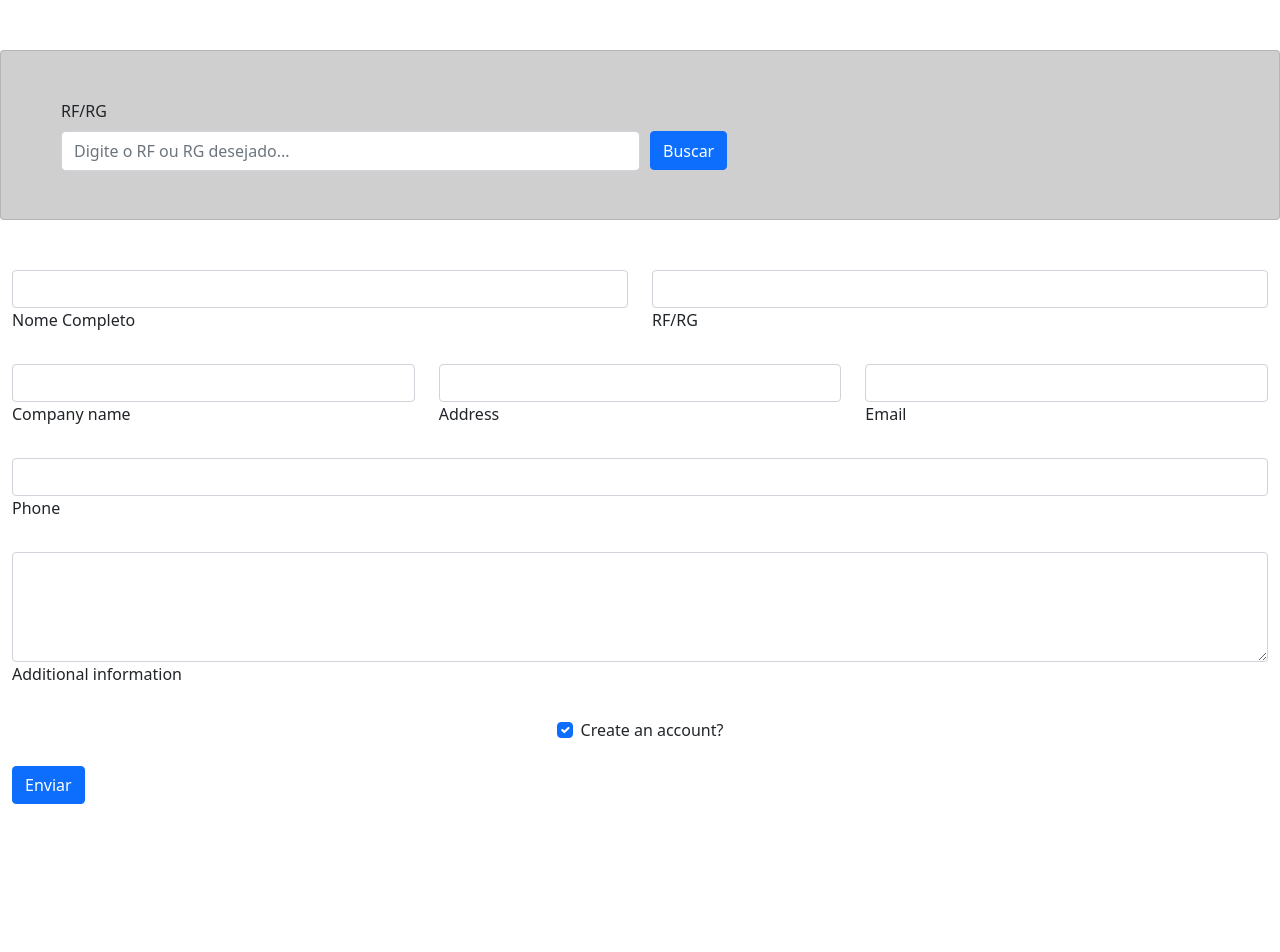
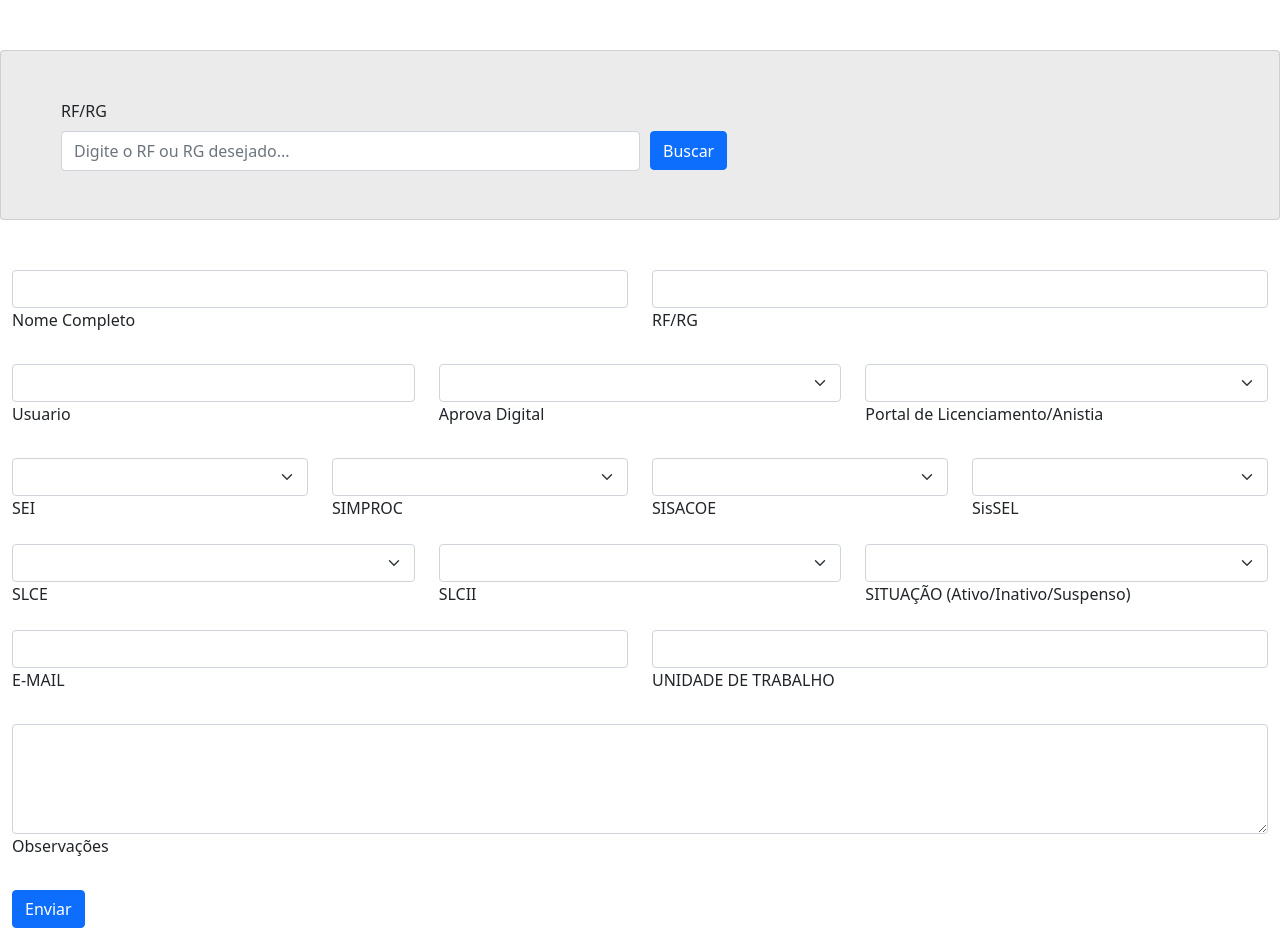
Before and after one commit to SMULPREF/SisSEG, a PHP site: page /templates/telaCadastroPermissao.php in a window 1280 px wide. Before the commit the page ends 804 px from the top, so only its background shows below. Run offline with PHP 8.4, Linux system fonts and the light colour scheme.

Commit message:
Adicionado todos os campos de preenchimento

```diff
--- a/templates/telaCadastroPermissao.php
+++ b/templates/telaCadastroPermissao.php
@@ -38,37 +38,123 @@
             <div class="row mb-4">
 
                 <div class="col">
-                    <input type="text" id="form6Example3" class="form-control" />
-                    <label class="form-label" for="form6Example3">Company name</label>
+                    <div class="form-outline">
+                        <input type="text" id="form6Example2" class="form-control" />
+                        <label class="form-label" for="form6Example2">Usuario</label>
+                    </div>
                 </div>
 
                 <div class="col">
-                    <input type="text" id="form6Example4" class="form-control" />
-                    <label class="form-label" for="form6Example4">Address</label>
+                    <select class="form-select" aria-label="Default select example">
+                        <option selected></option>
+                        <option value="1">Sim</option>
+                        <option value="2">Não</option>
+                    </select>
+                    <label>Aprova Digital</label>
                 </div>
 
                 <div class="col">
-                    <input type="email" id="form6Example5" class="form-control" />
-                    <label class="form-label" for="form6Example5">Email</label>
+                    <select class="form-select" aria-label="Default select example">
+                        <option selected></option>
+                        <option value="1">Sim</option>
+                        <option value="2">Não</option>
+                    </select>
+                    <label>Portal de Licenciamento/Anistia</label>
+                </div>
+            </div>
+
+            <div class="row mb-4">
+
+                <div class="col">
+                    <select class="form-select" aria-label="Default select example">
+                        <option selected></option>
+                        <option value="1">Sim</option>
+                        <option value="2">Não</option>
+                    </select>
+                    <label>SEI</label>
+                </div>
+
+                <div class="col">
+                    <select class="form-select" aria-label="Default select example">
+                        <option selected></option>
+                        <option value="1">Sim</option>
+                        <option value="2">Não</option>
+                    </select>
+                    <label>SIMPROC</label>
+                </div>
+
+                <div class="col">
+                    <select class="form-select" aria-label="Default select example">
+                        <option selected></option>
+                        <option value="1">Sim</option>
+                        <option value="2">Não</option>
+                    </select>
+                    <label>SISACOE</label>
+                </div>
+
+                <div class="col">
+                    <select class="form-select" aria-label="Default select example">
+                        <option selected></option>
+                        <option value="1">Sim</option>
+                        <option value="2">Não</option>
+                    </select>
+                    <label>SisSEL</label>
+                </div>
+            </div>
+
+            <div class="row mb-4">
+
+                <div class="col">
+                    <select class="form-select" aria-label="Default select example">
+                        <option selected></option>
+                        <option value="1">Sim</option>
+                        <option value="2">Não</option>
+                    </select>
+                    <label>SLCE</label>
+                </div>
+
+                <div class="col">
+                    <select class="form-select" aria-label="Default select example">
+                        <option selected></option>
+                        <option value="1">Sim</option>
+                        <option value="2">Não</option>
+                    </select>
+                    <label>SLCII</label>
+                </div>
+
+                <div class="col">
+                    <select class="form-select" aria-label="Default select example">
+                        <option selected></option>
+                        <option value="1">Sim</option>
+                        <option value="2">Não</option>
+                    </select>
+                    <label>SITUAÇÃO (Ativo/Inativo/Suspenso)</label>
+                </div>
+            </div>
+
+            <div class="row mb-4">
+                <div class="col">
+                    <div class="form-outline">
+                        <input type="email" id="form6Example1" class="form-control" />
+                        <label class="form-label" for="form6Example1">E-MAIL</label>
+                    </div>
+                </div>
+                <div class="col">
+                    <div class="form-outline">
+                        <input type="text" id="form6Example2" class="form-control" />
+                        <label class="form-label" for="form6Example2">UNIDADE DE TRABALHO</label>
+                    </div>
                 </div>
             </div>
 
             <div class="form-outline mb-4">
-                <input type="number" id="form6Example6" class="form-control" />
-                <label class="form-label" for="form6Example6">Phone</label>
-            </div>
-
-            <div class="form-outline mb-4">
                 <textarea class="form-control" id="form6Example7" rows="4"></textarea>
-                <label class="form-label" for="form6Example7">Additional information</label>
-            </div>
-
-            <div class="form-check d-flex justify-content-center mb-4">
-                <input class="form-check-input me-2" type="checkbox" value="" id="form6Example8" checked />
-                <label class="form-check-label" for="form6Example8"> Create an account? </label>
+                <label class="form-label" for="form6Example7">Observações</label>
             </div>
 
             <button type="submit" class="btn btn-primary btn-block mb-4">Enviar</button>
+
+
 
             </form>
         </div>
@@ -86,7 +172,7 @@
     }
 
     .busca-section{
-        background-color: #cfcfcf;
+        background-color: #ebebeb;
         padding: -30px;
     }
 
```
